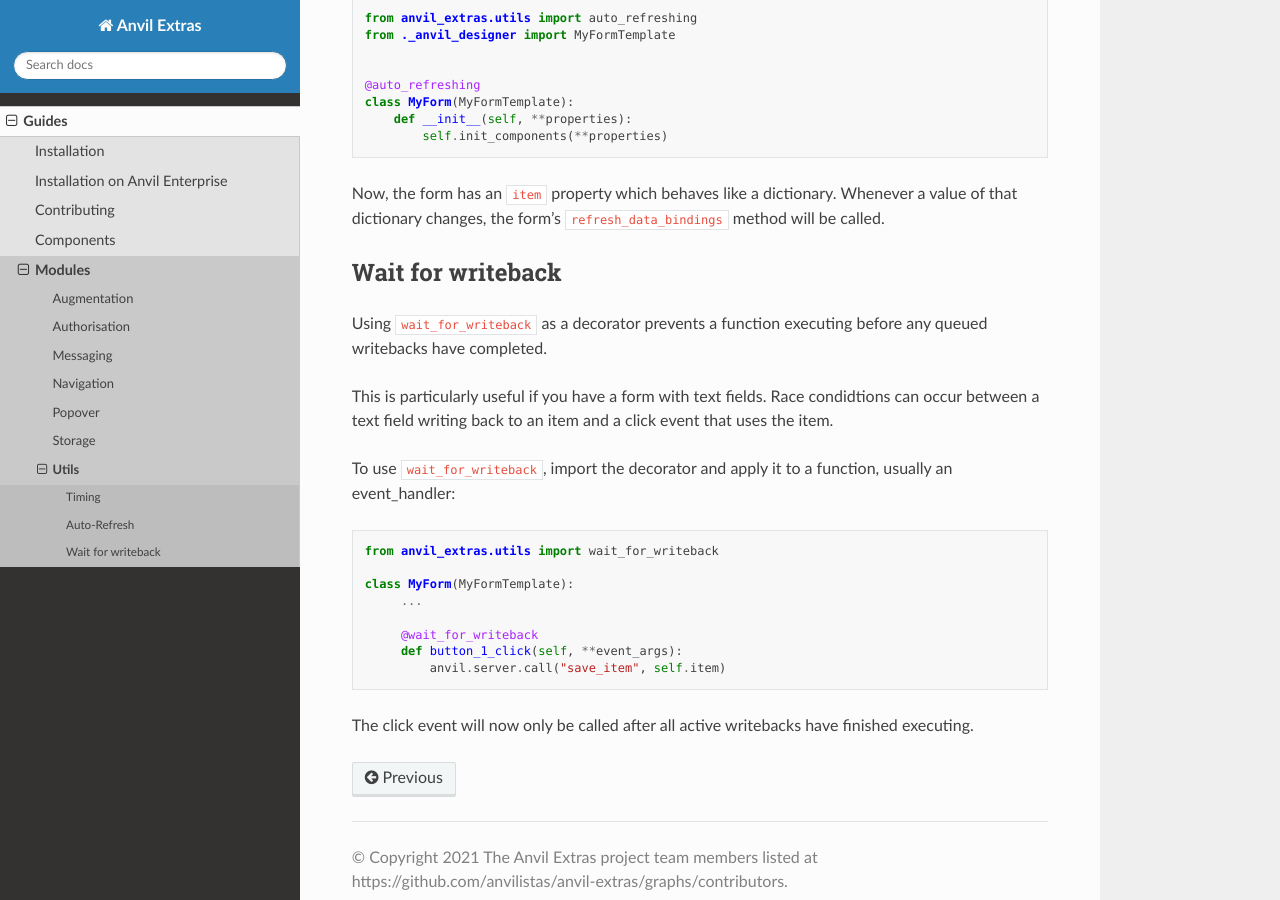
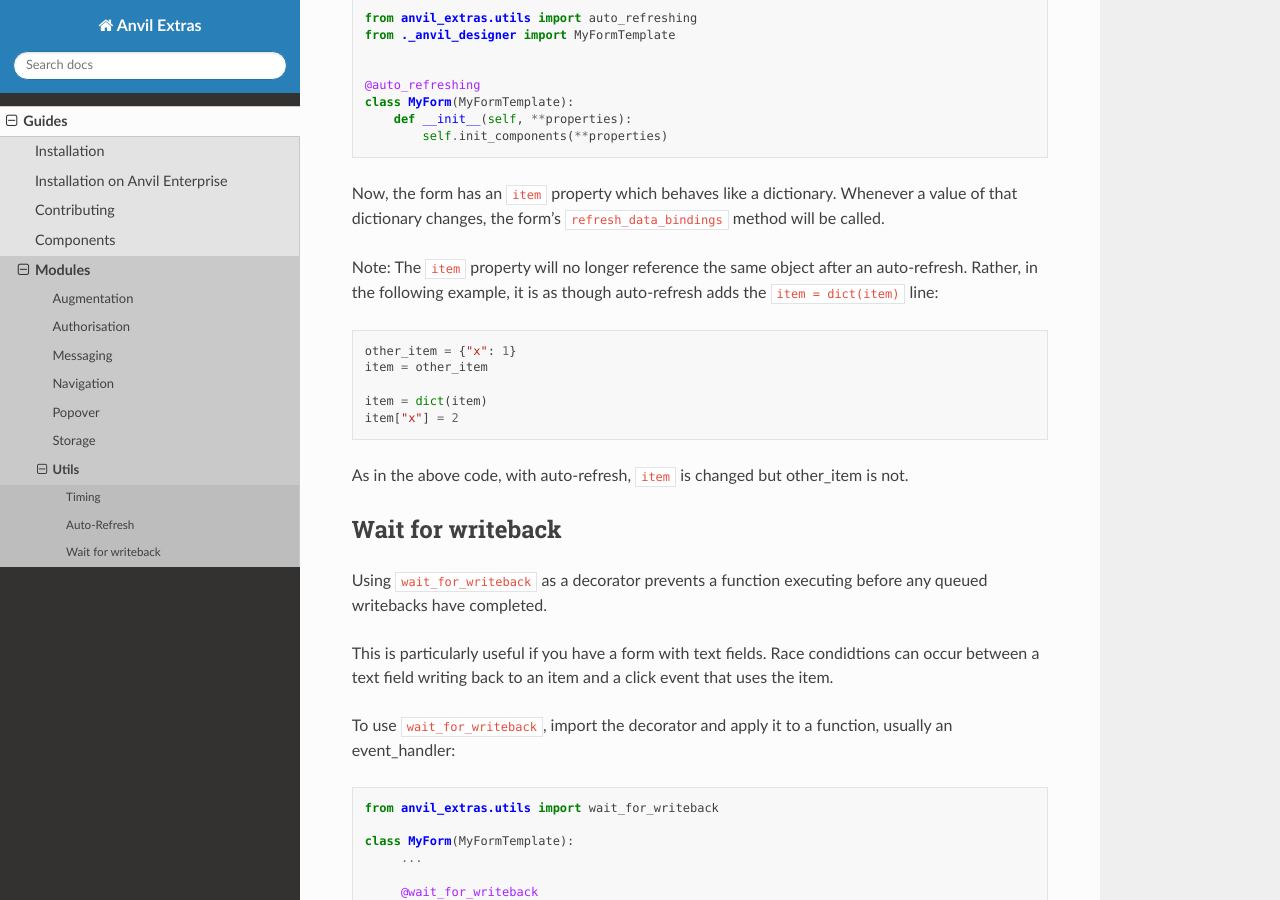
Before and after one commit to anvilistas/anvil-extras, a Sphinx documentation site: the page built from docs/guides/modules/utils.rst, in a window 1280 px wide and 900 px high, scrolled down 1591 px. Built offline with Sphinx 7.4.7 and the Read the Docs theme 2.0.0, drawn with Linux system fonts in a browser that asks for light colours.

Commit message:
Explain auto-refresh breaking reference

```diff
--- a/docs/guides/modules/utils.rst
+++ b/docs/guides/modules/utils.rst
@@ -73,6 +73,18 @@ To use it, import the decorator and apply it to the class for a form:
 
 Now, the form has an ``item`` property which behaves like a dictionary. Whenever a value of that dictionary changes, the form's ``refresh_data_bindings`` method will be called.
 
+Note: The ``item`` property will no longer reference the same object after an auto-refresh. Rather, in the following example, it is as though auto-refresh adds the ``item = dict(item)`` line:
+
+.. code-block:: python
+
+   other_item = {"x": 1}
+   item = other_item
+
+   item = dict(item)
+   item["x"] = 2
+
+As in the above code, with auto-refresh, ``item`` is changed but other_item is not.
+
 
 Wait for writeback
 ------------
```
